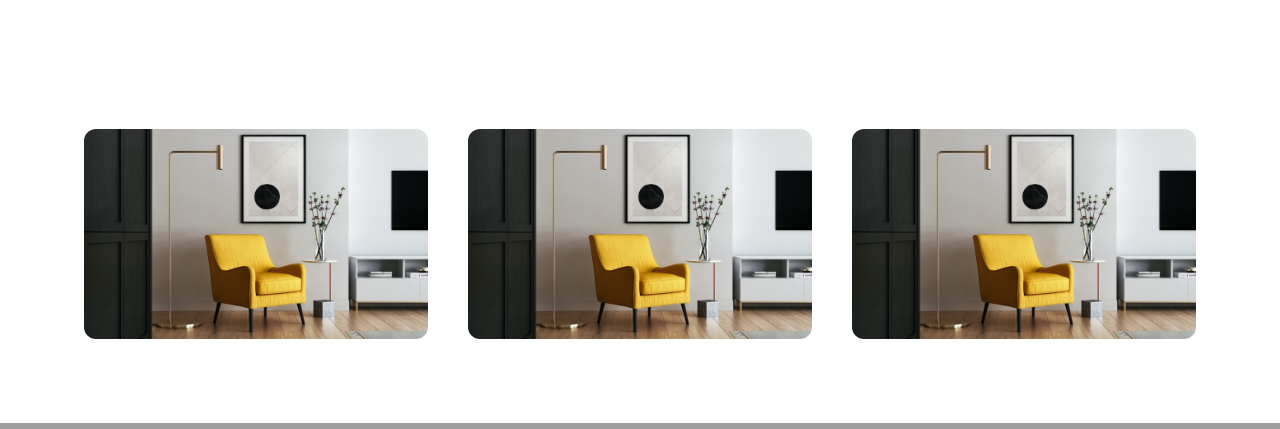
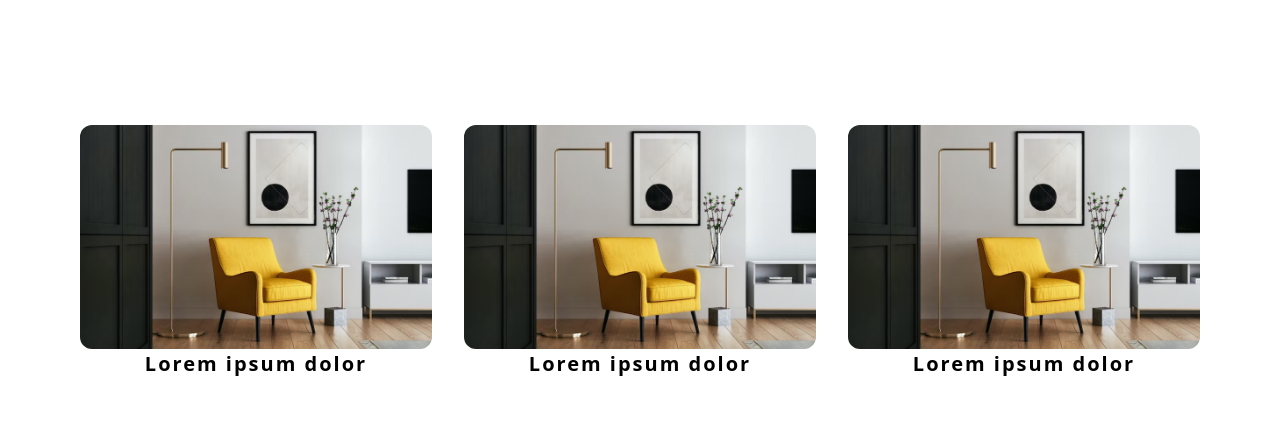
Before and after one commit to nyirurugoomar/furniture-app, a React (Create React App) app: page /services in a window 1280 px wide. Shown: the part 1380-1809 px from the top of the page. Built offline with nearby package versions, Linux system fonts and the light colour scheme; grey boxes are pictures that could not be loaded.

Commit message:
mini image hover done

```diff
--- a/src/components/Pages/Services.jsx
+++ b/src/components/Pages/Services.jsx
@@ -37,33 +37,43 @@ function Services() {
 
               <div className=' '>
 
-              <div className='p-1 group hover:bg-gradient-to-r from-[#120c0c] to-[#e4d458]'>
+              <div className='relative flex items-center justify-center h-auto min-w-full  rounded-xl p-28 group hover:bg-gradient-to-r from-[rgb(40,40,40)] to-[#1f1e1e] bg-miniImage_services bg-cover '>
+                 <div className='hidden group-hover:block absolute top-[50%] left-[50%] translate-x-[-50%] translate-y-[-50%] '>
+                      <p className='text-center py-3 px-4 rounded-3xl border-4 border-[#F1C40F] text-white font-bold text-lg cursor-pointer hover:scale-105 ease-in duration-300 '>More Info</p>
+                 </div>
+                 </div>
+                 <h3 className='text-center font-[700] text-[20px] tracking-widest '>Lorem ipsum dolor</h3>
+              </div>
 
-                 <img src={services_mini} className='group-hover:opacity-10 rounded-xl' alt=''/>
+              <div className=' '>
 
+              <div className='relative flex items-center justify-center h-auto min-w-full  rounded-xl p-28 group hover:bg-gradient-to-r from-[rgb(40,40,40)] to-[#1f1e1e] bg-miniImage_services bg-cover '>
+                 <div className='hidden group-hover:block absolute top-[50%] left-[50%] translate-x-[-50%] translate-y-[-50%] '>
+                      <p className='text-center py-3 px-4 rounded-3xl border-4 border-[#F1C40F] text-white font-bold text-lg cursor-pointer hover:scale-105 ease-in duration-300 '>More Info</p>
                  </div>
+                 </div>
+                 <h3 className='text-center font-[700] text-[20px] tracking-widest '>Lorem ipsum dolor</h3>
 
 
               </div>
-              <div className=''>
 
-              <div className='p-1 group hover:bg-gradient-to-r from-[#bcad0c] to-[#bcad0c]'>
+              <div className=' '>
 
-                 <img src={services_mini} className='group-hover:opacity-10 rounded-xl' alt=''/>
-
+              <div className='relative flex items-center justify-center h-auto min-w-full  rounded-xl p-28 group hover:bg-gradient-to-r from-[rgb(40,40,40)] to-[#1f1e1e] bg-miniImage_services bg-cover '>
+                 <div className='hidden group-hover:block absolute top-[50%] left-[50%] translate-x-[-50%] translate-y-[-50%] '>
+                      <p className='text-center py-3 px-4 rounded-3xl border-4 border-[#F1C40F] text-white font-bold text-lg cursor-pointer hover:scale-105 ease-in duration-300 '>More Info</p>
                  </div>
+                 </div>
+                 <h3 className='text-center font-[700] text-[20px] tracking-widest '>Lorem ipsum dolor</h3>
 
 
               </div>
-              <div className=''>
 
-                  <div className='p-1 group hover:bg-gradient-to-r from-[#000000] to-[#e4d458]'>
 
-                  <img src={services_mini} className='group-hover:opacity-10 rounded-xl' alt=''/>
 
-                  </div>
 
-              </div>
+
+
 
 
           </div>
--- a/tailwind.config.js
+++ b/tailwind.config.js
@@ -13,7 +13,8 @@ module.exports = {
         'footer-bg': "url('/Users/Omar/Desktop/react-projects/furniture/furniture/furniture-app/src/assets/footer section-1.png')",
         'about-banner-bg': "url('/src/components/Pages/images/about banner.png')",
         'banner-bg': "url('/src/assets/banner.png')",
-        'services-banner-bg': "url('/src/components/Pages/images/services banner.png')"
+        'services-banner-bg': "url('/src/components/Pages/images/services banner.png')",
+        'miniImage_services': "url('/src/components/Pages/images/minImage_services.png')"
 
       },
 
```
